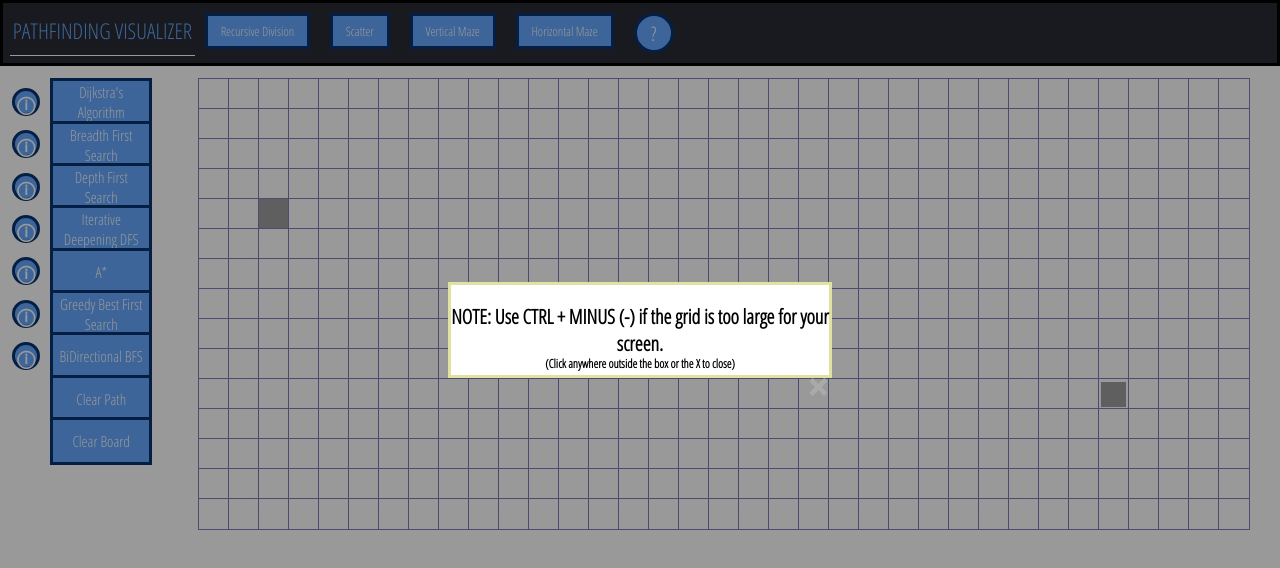
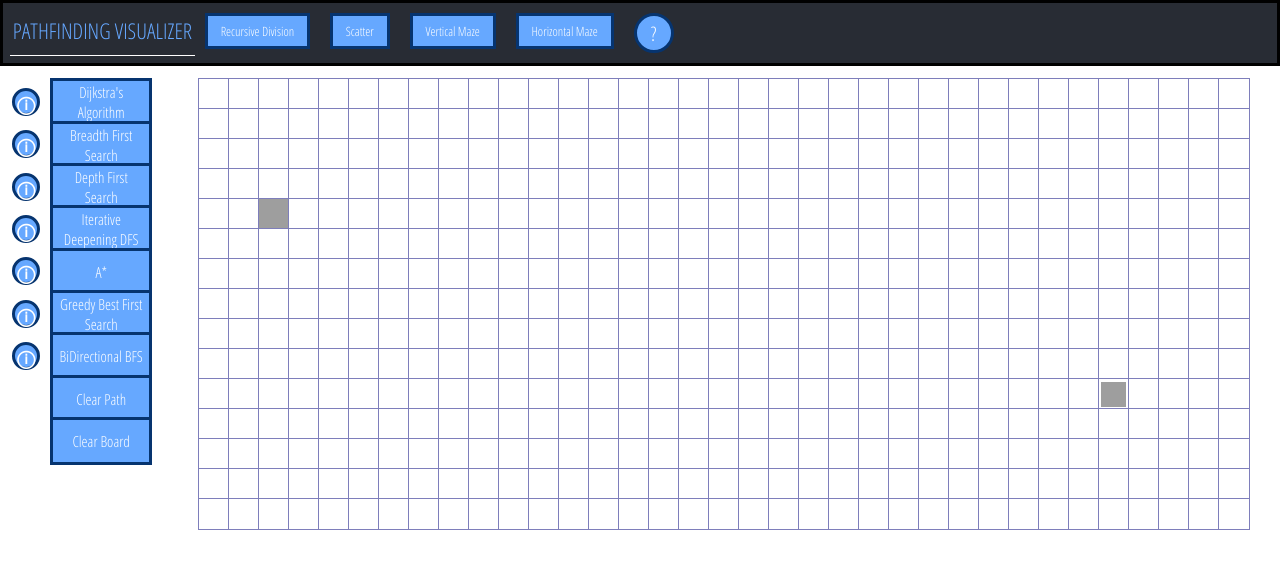
Before and after one commit to ericrkuo/PathfindingVisualizer, a React (Create React App) app: page / in a window 1280 px wide. Shown: the top 568 px of the page. Built offline with nearby package versions, Linux system fonts and the light colour scheme; grey boxes are pictures that could not be loaded.

Commit message:
Remove modal note since now dynamically sized

```diff
--- a/src/Components/Modal.css
+++ b/src/Components/Modal.css
@@ -111,43 +111,3 @@
   transition: all 0.2s ease;
   color: rgb(225, 226, 159);
 }
-
-.note-modal-content {
-  width: 30%;
-  height: 12%;
-  border: 3px solid rgb(225, 226, 159);
-  background-color: white;
-  color: black;
-  font-weight: bold;
-  font-size: 20px;
-  margin-left: 35%;
-  margin-top: 22%;
-  font-family: "Open Sans Condensed", sans-serif;
-  text-align: center;
-  position: fixed;
-  -webkit-box-sizing: border-box; /* Safari/Chrome, other WebKit */
-  -moz-box-sizing: border-box; /* Firefox, other Gecko */
-  box-sizing: border-box;
-  padding-top: 1.4%;
-}
-
-.note-close {
-  color: #aaa;
-  /* float: right; */
-  position: fixed;
-  left: 63%;
-  top: 45.4%;
-  font-size: 35px;
-  font-weight: bold;
-  z-index: 4;
-  transition: all 0.2s ease;
-}
-
-.note-close:hover,
-.note-close:focus {
-  color: black;
-  text-decoration: none;
-  cursor: pointer;
-  font-size: 37px;
-  transition: all 0.2s ease;
-}
--- a/src/PathfindingVisualizer/PathfindingVisualizer.jsx
+++ b/src/PathfindingVisualizer/PathfindingVisualizer.jsx
@@ -52,7 +52,6 @@ export default class PathfindingVisualizer extends Component {
   componentDidMount() {
     const grid = getInitalGrid();
     this.setState({ grid });
-    window.onload = this.displayNote();
     window.onresize = () => {
       if (!isRunning) {
         clearGridHelper();
@@ -776,7 +775,6 @@ export default class PathfindingVisualizer extends Component {
           `<h2 style= "margin-top: -0.3em;"> Last Words </h2>
           <p> We hope you have fun with this application. Please feel free to contact any of us for feedback on the application. You
           can also check out our Github source code at <a href = "https://github.com/ericrkuo/Pathfinding" target="_blank">Pathfinding Visualizer</a> </p>
-          <p>*Note: if your screen is small and the proportions of the maze seem wrong, use CTRL – to zoom out</p>
           <table style="height: 227px; margin-left: auto; margin-right: auto; width: 552px;">
           <tbody>
           <tr>
@@ -860,25 +858,6 @@ export default class PathfindingVisualizer extends Component {
     document.getElementById(
       "algo-modal-content"
     ).innerHTML = displayAlgorithmInfo(info);
-  }
-
-  displayNote(){
-    var modal = document.getElementById("note-modal");
-    modal.style.display = "block";
-
-    var span = document.getElementsByClassName("note-close")[0];
-
-    // When the user clicks on <span> (x), close the modal
-    span.onclick = function() {
-      modal.style.display = "none";
-    };
-
-    // When the user clicks anywhere outside of the modal, close it
-    window.onclick = function(event) {
-      if (event.target === modal) {
-        modal.style.display = "none";
-      }
-    };
   }
 
   render() {
@@ -994,30 +973,6 @@ export default class PathfindingVisualizer extends Component {
                     id="algo-modal-content"
                 />
             </div>
-
-            <div
-                className="modal"
-                id="note-modal"
-            >
-                <div
-                    className="note-modal-content"
-                    id="note-modal-content"
-                >
-                    NOTE: Use CTRL + MINUS (-) if the grid is too large for your screen.
-                    <p style={{fontSize: "12px", marginTop: "-0.1em"}}>
-                        {' '}
-                        (Click anywhere outside the box or the X to close)
-                    </p>
-                </div>
-
-                <span
-                    className="note-close"
-                    id="note-close"
-                >
-                    &times;
-                </span>
-            </div>
-
 
             <div className="container">
                 <div>
```
